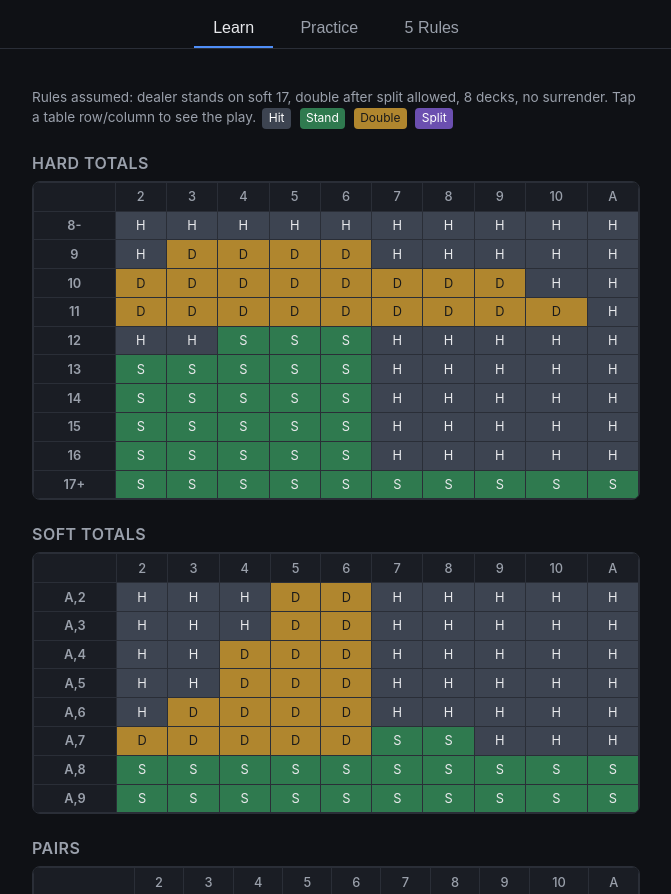
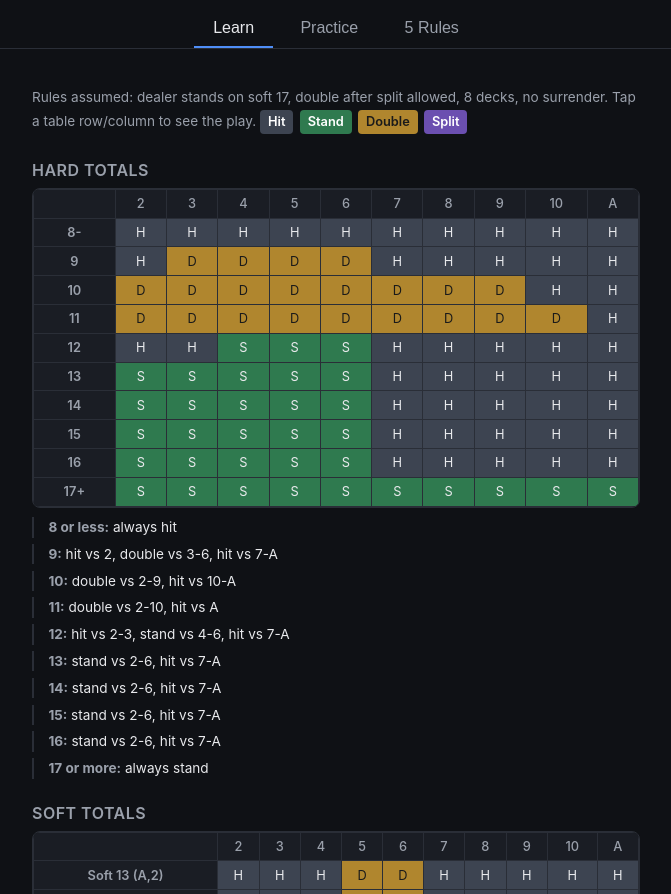
Before and after one commit to angusfng/blackjack, a plain HTML site: page index.html in a window 1280 px wide. Shown: the part 50-944 px from the top of the page, without its empty margins (304-975 px from the left). Drawn offline with Linux system fonts and the light colour scheme.

Commit message:
Add plain-English rule lists under each strategy table
Generates prose (e.g. "Hard 12: hit vs 2-3, stand vs 4-6, hit vs
7-A") directly from the same HARD_TOTALS/SOFT_TOTALS/PAIRS data used
by the grid, so the wording can't drift out of sync with the chart.
Also bumps legend/swatch sizing for legibility.

Co-Authored-By: Claude Sonnet 5 <noreply@anthropic.com>

```diff
--- a/app.js
+++ b/app.js
@@ -34,26 +34,56 @@ function buildTable(tableEl, rows, rowLabels, dataMap) {
   });
 }
 
-buildTable(
-  document.getElementById('hard-table'),
-  [8, 9, 10, 11, 12, 13, 14, 15, 16, 17],
-  ['8-', '9', '10', '11', '12', '13', '14', '15', '16', '17+'],
-  HARD_TOTALS
-);
+const HARD_ROWS = [8, 9, 10, 11, 12, 13, 14, 15, 16, 17];
+const HARD_LABELS = ['8-', '9', '10', '11', '12', '13', '14', '15', '16', '17+'];
 
-buildTable(
-  document.getElementById('soft-table'),
-  [13, 14, 15, 16, 17, 18, 19, 20],
-  ['A,2', 'A,3', 'A,4', 'A,5', 'A,6', 'A,7', 'A,8', 'A,9'],
-  SOFT_TOTALS
-);
+const SOFT_ROWS = [13, 14, 15, 16, 17, 18, 19, 20];
+const SOFT_LABELS = ['Soft 13 (A,2)', 'Soft 14 (A,3)', 'Soft 15 (A,4)', 'Soft 16 (A,5)',
+  'Soft 17 (A,6)', 'Soft 18 (A,7)', 'Soft 19 (A,8)', 'Soft 20 (A,9)'];
 
-buildTable(
-  document.getElementById('pair-table'),
-  ['A', '10', '9', '8', '7', '6', '5', '4', '3', '2'],
-  ['A,A', '10,10', '9,9', '8,8', '7,7', '6,6', '5,5', '4,4', '3,3', '2,2'],
-  PAIRS
-);
+const PAIR_ROWS = ['A', '10', '9', '8', '7', '6', '5', '4', '3', '2'];
+const PAIR_LABELS = ['Pair of Aces', 'Pair of 10s', 'Pair of 9s', 'Pair of 8s', 'Pair of 7s',
+  'Pair of 6s', 'Pair of 5s', 'Pair of 4s', 'Pair of 3s', 'Pair of 2s'];
+
+buildTable(document.getElementById('hard-table'), HARD_ROWS, HARD_LABELS, HARD_TOTALS);
+buildTable(document.getElementById('soft-table'), SOFT_ROWS, SOFT_LABELS, SOFT_TOTALS);
+buildTable(document.getElementById('pair-table'), PAIR_ROWS, PAIR_LABELS, PAIRS);
+
+// ---------- Learn: plain-English rule lists (derived from the same data) ----------
+function summarizeRow(actions) {
+  const segments = [];
+  let i = 0;
+  while (i < actions.length) {
+    let j = i;
+    while (j + 1 < actions.length && actions[j + 1] === actions[i]) j++;
+    const label = i === j ? DEALER_COLS[i] : `${DEALER_COLS[i]}-${DEALER_COLS[j]}`;
+    segments.push({ action: actions[i], label });
+    i = j + 1;
+  }
+  return segments;
+}
+
+function rowToSentence(rowLabel, actions) {
+  const segments = summarizeRow(actions);
+  let text;
+  if (segments.length === 1) {
+    text = `always ${ACTION_NAMES[segments[0].action].toLowerCase()}`;
+  } else {
+    text = segments
+      .map(s => `${ACTION_NAMES[s.action].toLowerCase()} vs ${s.label}`)
+      .join(', ');
+  }
+  return `<li><strong>${rowLabel}:</strong> ${text}</li>`;
+}
+
+function renderRuleList(ulId, rows, rowLabels, dataMap) {
+  const ul = document.getElementById(ulId);
+  ul.innerHTML = rows.map((key, i) => rowToSentence(rowLabels[i], dataMap[key])).join('');
+}
+
+renderRuleList('hard-rules', HARD_ROWS, ['8 or less', '9', '10', '11', '12', '13', '14', '15', '16', '17 or more'], HARD_TOTALS);
+renderRuleList('soft-rules', SOFT_ROWS, SOFT_LABELS, SOFT_TOTALS);
+renderRuleList('pair-rules', PAIR_ROWS, PAIR_LABELS, PAIRS);
 
 // ---------- Practice: quiz ----------
 const RANKS = ['2','3','4','5','6','7','8','9','10','J','Q','K','A'];
--- a/index.html
+++ b/index.html
@@ -28,12 +28,15 @@
 
       <h2>Hard Totals</h2>
       <div class="table-scroll"><table id="hard-table"></table></div>
+      <ul id="hard-rules" class="plain-rules"></ul>
 
       <h2>Soft Totals</h2>
       <div class="table-scroll"><table id="soft-table"></table></div>
+      <ul id="soft-rules" class="plain-rules"></ul>
 
       <h2>Pairs</h2>
       <div class="table-scroll"><table id="pair-table"></table></div>
+      <ul id="pair-rules" class="plain-rules"></ul>
     </section>
 
     <section id="practice" class="tab-panel">
--- a/style.css
+++ b/style.css
@@ -75,11 +75,12 @@ main {
 
 .swatch {
   display: inline-block;
-  padding: 0.1rem 0.4rem;
+  padding: 0.15rem 0.5rem;
   border-radius: 4px;
   color: #fff;
-  font-size: 0.75rem;
-  margin: 0 0.15rem;
+  font-size: 0.8rem;
+  font-weight: 600;
+  margin: 0.15rem 0.15rem 0.15rem 0;
 }
 
 h2 {
@@ -173,6 +174,27 @@ td:first-child, th:first-child {
   font-size: 0.82rem;
   color: var(--muted);
   line-height: 1.4;
+}
+
+.plain-rules {
+  list-style: none;
+  margin: 0.6rem 0 0;
+  padding: 0;
+  display: flex;
+  flex-direction: column;
+  gap: 0.4rem;
+}
+
+.plain-rules li {
+  font-size: 0.85rem;
+  line-height: 1.5;
+  color: var(--text);
+  padding-left: 0.9rem;
+  border-left: 2px solid var(--border);
+}
+
+.plain-rules strong {
+  color: var(--muted);
 }
 
 /* Practice */
```
